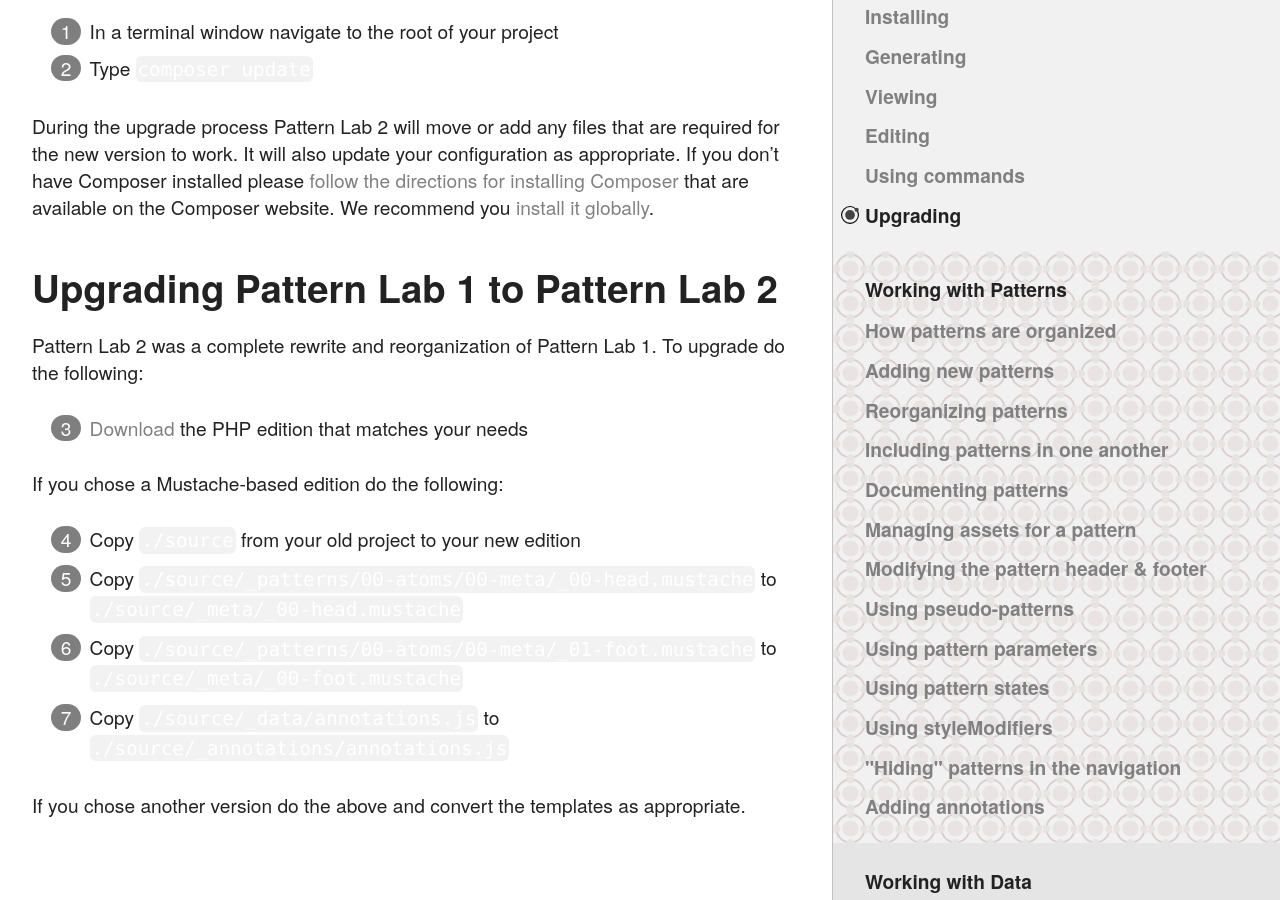
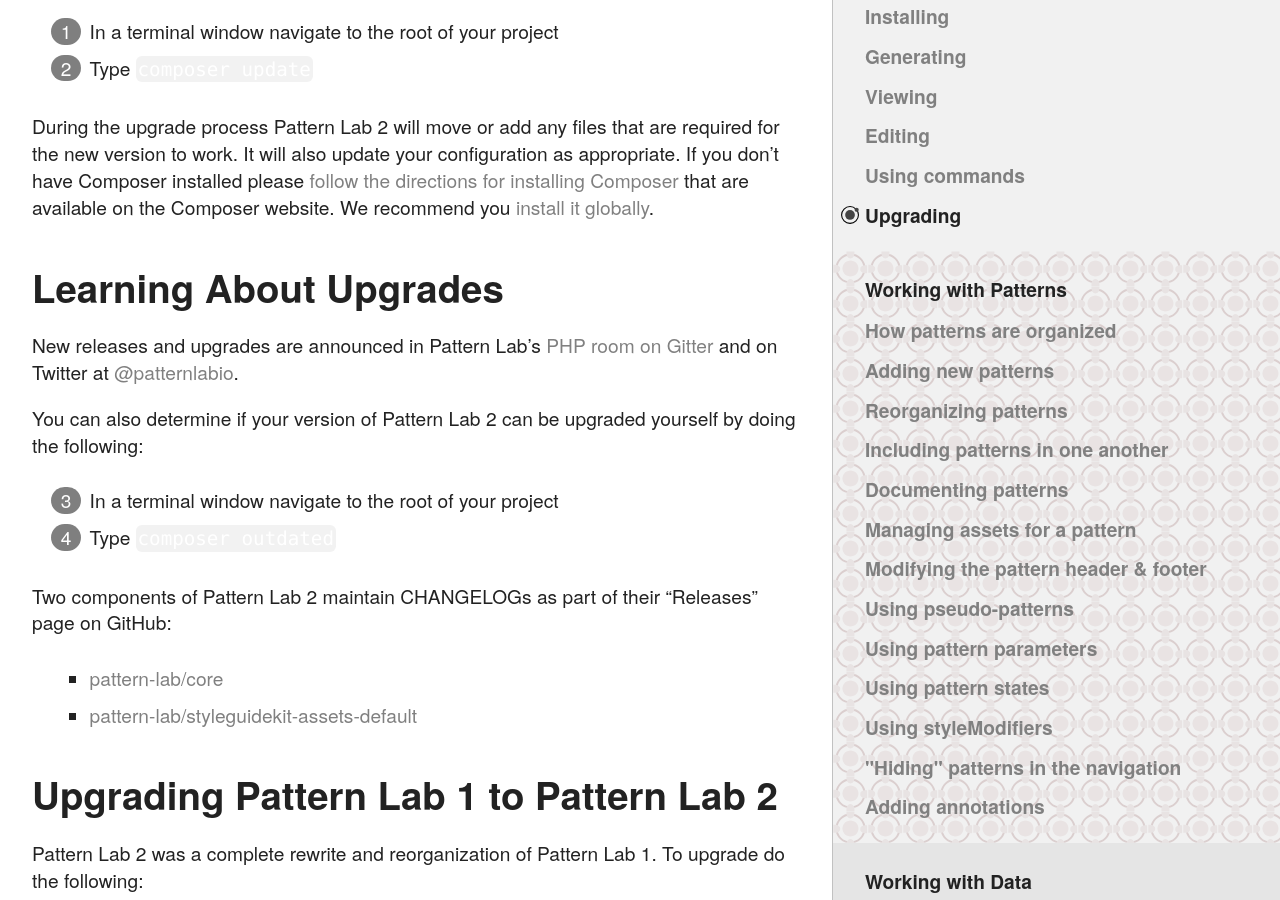
Before and after one commit to pattern-lab/website, a Jekyll site: the page built from docs/upgrading.md, in a window 1280 px wide and 900 px high, scrolled down 603 px. Built offline with Jekyll 4.4.1, drawn with Linux system fonts in a browser that asks for light colours; comment, search, counter and statistics services are not loaded.

Commit message:
taking a hint from node docs and adding how to learn about upgrades

```diff
--- a/docs/upgrading.md
+++ b/docs/upgrading.md
@@ -19,6 +19,20 @@
 2. Type `composer update`
 
 During the upgrade process Pattern Lab 2 will move or add any files that are required for the new version to work. It will also update your configuration as appropriate. If you don't have Composer installed please [follow the directions for installing Composer](https://getcomposer.org/doc/00-intro.md#installation-linux-unix-osx) that are available on the Composer website. We recommend you [install it globally](https://getcomposer.org/doc/00-intro.md#globally).
+
+## Learning About Upgrades
+
+New releases and upgrades are announced in Pattern Lab's [PHP room on Gitter](https://gitter.im/pattern-lab/php) and on Twitter at [@patternlabio](https://twitter.com/patternlabio).
+
+You can also determine if your version of Pattern Lab 2 can be upgraded yourself by doing the following:
+
+1. In a terminal window navigate to the root of your project
+2. Type `composer outdated`
+
+Two components of Pattern Lab 2 maintain CHANGELOGs as part of their "Releases" page on GitHub:
+
+* [pattern-lab/core](https://github.com/pattern-lab/patternlab-php-core/releases)
+* [pattern-lab/styleguidekit-assets-default](https://github.com/pattern-lab/styleguidekit-assets-default/releases)
 
 ## Upgrading Pattern Lab 1 to Pattern Lab 2
 
```
